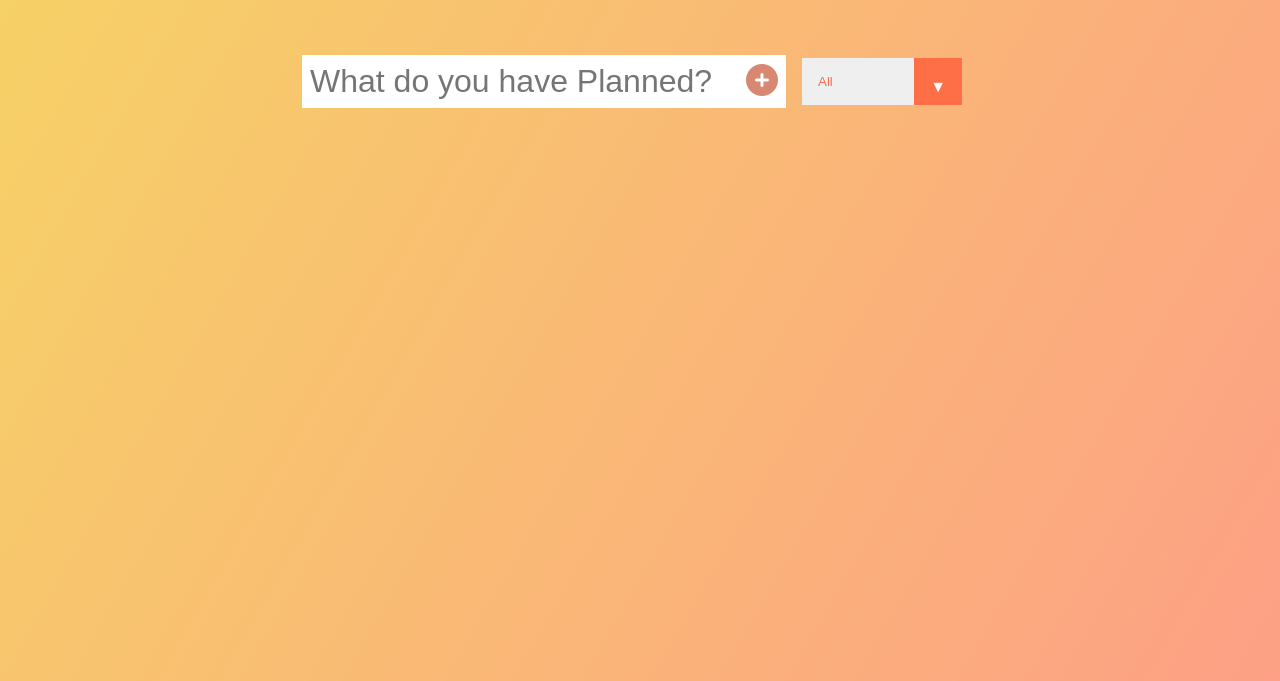
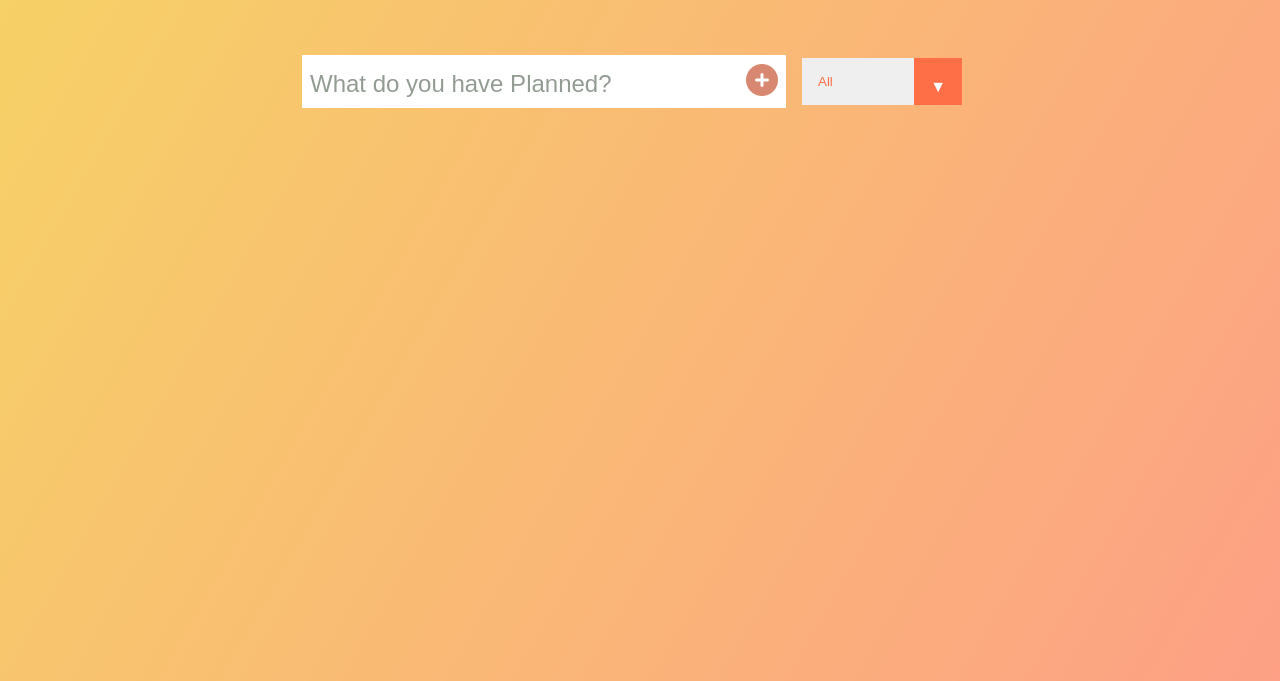
Before and after one commit to rvishakhs/To-Do-website, a browser extension: page index.html in a window 1280 px wide. Shown: the part 119-800 px from the top of the page. Drawn offline with Linux system fonts and the light colour scheme.

Commit message:
Update style.css

```diff
--- a/style.css
+++ b/style.css
@@ -1,4 +1,4 @@
-*{
+ *{
      margin: 0;
      padding: 0;
      box-sizing: border-box;
@@ -139,3 +139,8 @@ select{
     background: white;
     color: #ff6f47;
 }
+
+::placeholder{
+    color:rgb(147, 156, 147);
+    font-size: 1.5rem;
+}
```
